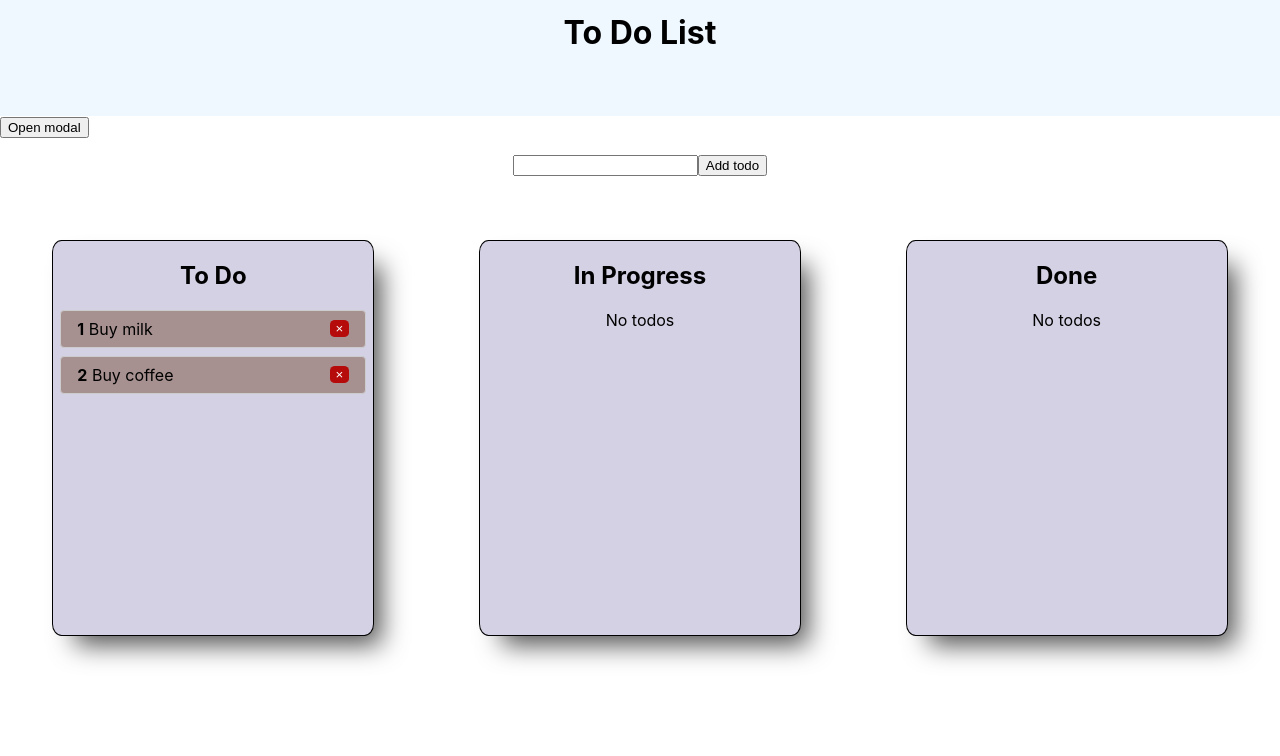
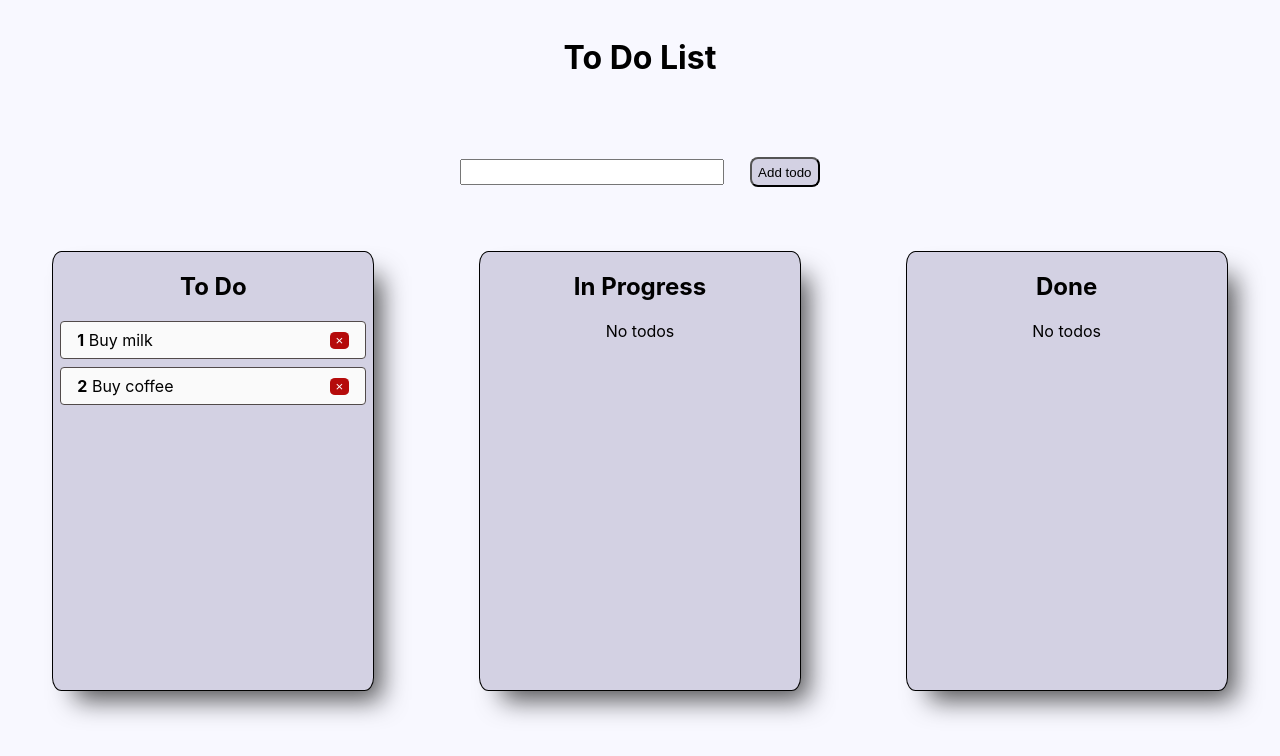
Before and after one commit to MashaLarchenko/test-react-app, a React (Create React App) app in the folder test-app/: page / in a window 1280 px wide. Shown: the top 756 px of the page. Built offline with nearby package versions, Linux system fonts and the light colour scheme.

Commit message:
refactor: style change

```diff
--- a/test-app/src/App.js
+++ b/test-app/src/App.js
@@ -35,17 +35,6 @@ function App() {
     }
   ]);
 
-  // useEffect(() => {
-  //   fetch('https://jsonplaceholder.typicode.com/todos?_limit=5')
-  //   .then(response => response.json())
-  //   .then(todos =>
-  //     setTimeout(() => {
-  //       setTodos(todos);
-  //       setLoading(false);
-  //     }, 2000)
-  //   )
-  // }, [])
-
   function toggleToDo(id) {
     setTodos(
       todos.map(todo => {
@@ -74,7 +63,6 @@ function App() {
     if (todos.length && !todos.includes(todos[todos.length - 1].id)) {
       const taskColumnName = todos[todos.length - 1].column;
       const newTaskiD = todos[todos.length - 1].id;
-      console.log(newTaskiD, todos.includes(todos[todos.length - 1].id), todos)
       columns.forEach(column => {
         if (
           column.id === taskColumnName &&
@@ -114,7 +102,7 @@ function App() {
                   <h1>To Do List</h1>
         </div>
         {loading && <Loader />}
-        <Modal></Modal>
+        {/* <Modal></Modal> */}
         <React.Suspense fallback={<p>Loading...</p>}>
           <AddToDo onCreate={addTodo} />
         </React.Suspense>
--- a/test-app/src/ToDo/AddToDo.js
+++ b/test-app/src/ToDo/AddToDo.js
@@ -6,6 +6,17 @@ const style = {
   form: {
     marginTop: "1rem",
     textAlign: "center",
+  },
+  button: {
+    marginLeft: '2%',
+    background: '#d3d1e3',
+    width: '70px',
+    height: '30px',
+    borderRadius: '8px'
+  },
+  input: {
+    width: '20%',
+    height: '20px'
   }
 };
 
@@ -35,8 +46,8 @@ function AddToDo({ onCreate }) {
 
   return (
     <form style={style.form} onSubmit={submitHandler}>
-      <input {...input.bind} />
-      <button type="submit">Add todo</button>
+      <input {...input.bind} style={style.input}/>
+      <button type="submit" style={style.button}> Add todo</button>
     </form>
   );
 }
--- a/test-app/src/ToDo/Container.js
+++ b/test-app/src/ToDo/Container.js
@@ -105,16 +105,16 @@ export default function Container({ columns, todos, onToggle, loading }) {
               {tasks.length ? (
                 <Droppable droppableId={column.id}>
                   {(provided, snapshot) => {
-                    let draggingEvOver = "";
+                    let draggingEvOver = ["listContainer"];
                     if (snapshot.isDraggingOver) {
-                      draggingEvOver = "onDragOver";
+                      draggingEvOver.push("onDragOver");
                     }
                     return (
                       <div
                         ref={provided.innerRef}
                         {...provided.droppableProps}
                         isDraggingOver={snapshot.isDraggingOver}
-                        className={"listContainer"}
+                        className={draggingEvOver.join(' ')}
                       >
                         <ToDoList
                           todos={tasks}
--- a/test-app/src/ToDo/ToDoList.js
+++ b/test-app/src/ToDo/ToDoList.js
@@ -8,15 +8,15 @@ const styles = {
     listStyle: "none",
     margin: 0,
     padding: 0,
-    height: "100%"
+    // height: "100%"
   }
 };
 
 function ToDoList(props) {
-  const colorDragOver = props.draggingEvOver;
+  // const colorDragOver = props.draggingEvOver;
 
   return (
-    <ul style={styles.ul} className={colorDragOver}>
+    <ul style={styles.ul} >
       <h2>{props.title}</h2>
       {props.todos.map((todo, index) => {
         return (
--- a/test-app/src/index.css
+++ b/test-app/src/index.css
@@ -14,8 +14,8 @@ code {
 
 .wrapper {
   margin: 0 auto;
-  height: 90vh;
-  /* width: 600px; */
+  height: 100vh;
+  background: ghostwhite;
 }
 
 .wrapper h1 {
@@ -79,18 +79,9 @@ code {
   padding: 2%;
 }
 
-
-
-.onDragOver {
-  transition: background-color 0.2s ease;
-  background-color: skyblue;
-
-
-}
-
 .todoItem.onDrag {
   transition: background-color 0.2s ease;
-  background-color: lightgreen;
+  background-color: rgb(195, 250, 247);
 }
 
 .todoItem {
@@ -101,9 +92,9 @@ code {
   margin-bottom: .5rem;
   padding: .5rem 1rem;
   width: 85%;
-  border: 1px solid #ccc;
+  border: 1px solid #514a4a;
   border-radius: 4px;
-  background: #a79090;
+  background: #fafafa;
 }
 
 .listContainer {
@@ -116,8 +107,13 @@ background-color: #d3d1e3;
 box-shadow: 15px 17px 26px -8px rgba(0,0,0,0.68);
 }
 
+.listContainer.onDragOver {
+  transition: background-color 0.2s ease;
+  background-color: #6860a3;
+}
+
 .header {
-  padding: 1% 0 5%;
-  background-color: aliceblue;
+  padding: 3% 0 5%;
+  /* background-color: aliceblue; */
   margin: 0;
 }
```
